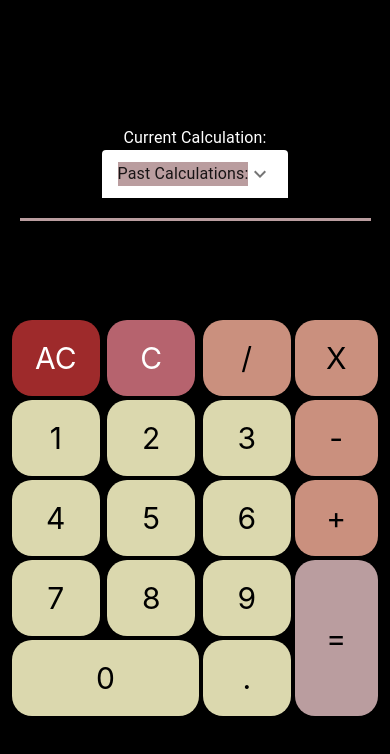
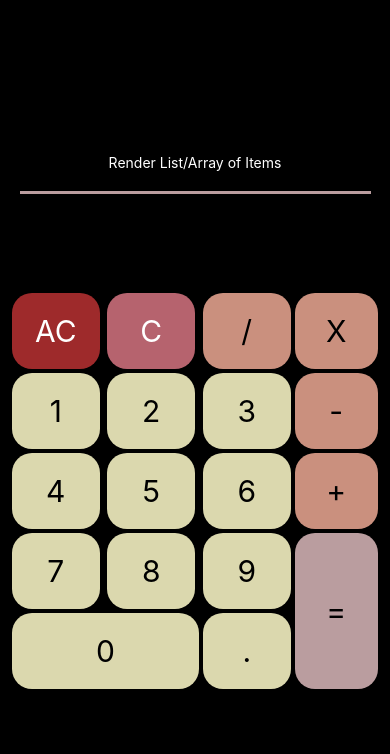
Before and after one commit to Nicolewrack23/Calculator_App, a React Native app in the folder project-calculator-app/: screen / in a window 390 px wide. Shown: the top 754 px of the page. Built offline with nearby package versions, Linux system fonts and the light colour scheme.

Commit message:
simple mapping not using mui will complete myself

```diff
--- a/project-calculator-app/components/Accordion.js
+++ b/project-calculator-app/components/Accordion.js
@@ -1,28 +1,22 @@
-import Accordion from "@mui/material/Accordion";
-import AccordionSummary from "@mui/material/AccordionSummary";
-import AccordionDetails from "@mui/material/AccordionDetails";
-import Typography from "@mui/material/Typography";
-import ExpandMoreIcon from "@mui/icons-material/ExpandMore";
+import { View, Text, StyleSheet } from "react-native";
 import { getData } from "./LocalStorage";
 
-const EquationListAccordion = async () => {
-  const storedData = await getData();
-  console.log("Retrieved data:", storedData);
+const equationListAccordion = ({ storedData }) => {
+  const arrayDataItems = storedData.map((course, index) => (
+    <Text key={index} style={styles.item}>
+      {course}
+    </Text>
+  ));
+
   return (
-    <>
-      <Typography color="white">Current Calculation: </Typography>
-      <Accordion className="accordion">
-        <AccordionSummary expandIcon={<ExpandMoreIcon />}>
-          <Typography backgroundColor="#BA9D9F">Past Calculations: </Typography>
-        </AccordionSummary>
-        <AccordionDetails>
-          {storedData.map((equation) => (
-            <Typography key={equation}>{equation}</Typography>
-          ))}
-        </AccordionDetails>
-      </Accordion>
-    </>
+    <View>
+      <View>
+        <Text style={styles.item}>Render List/Array of Items</Text>
+      </View>
+      <View>{arrayDataItems}</View>
+    </View>
   );
 };
 
-export default EquationListAccordion;
+export default equationListAccordion;
+const styles = StyleSheet.create({ item: { color: "white" } });
```
